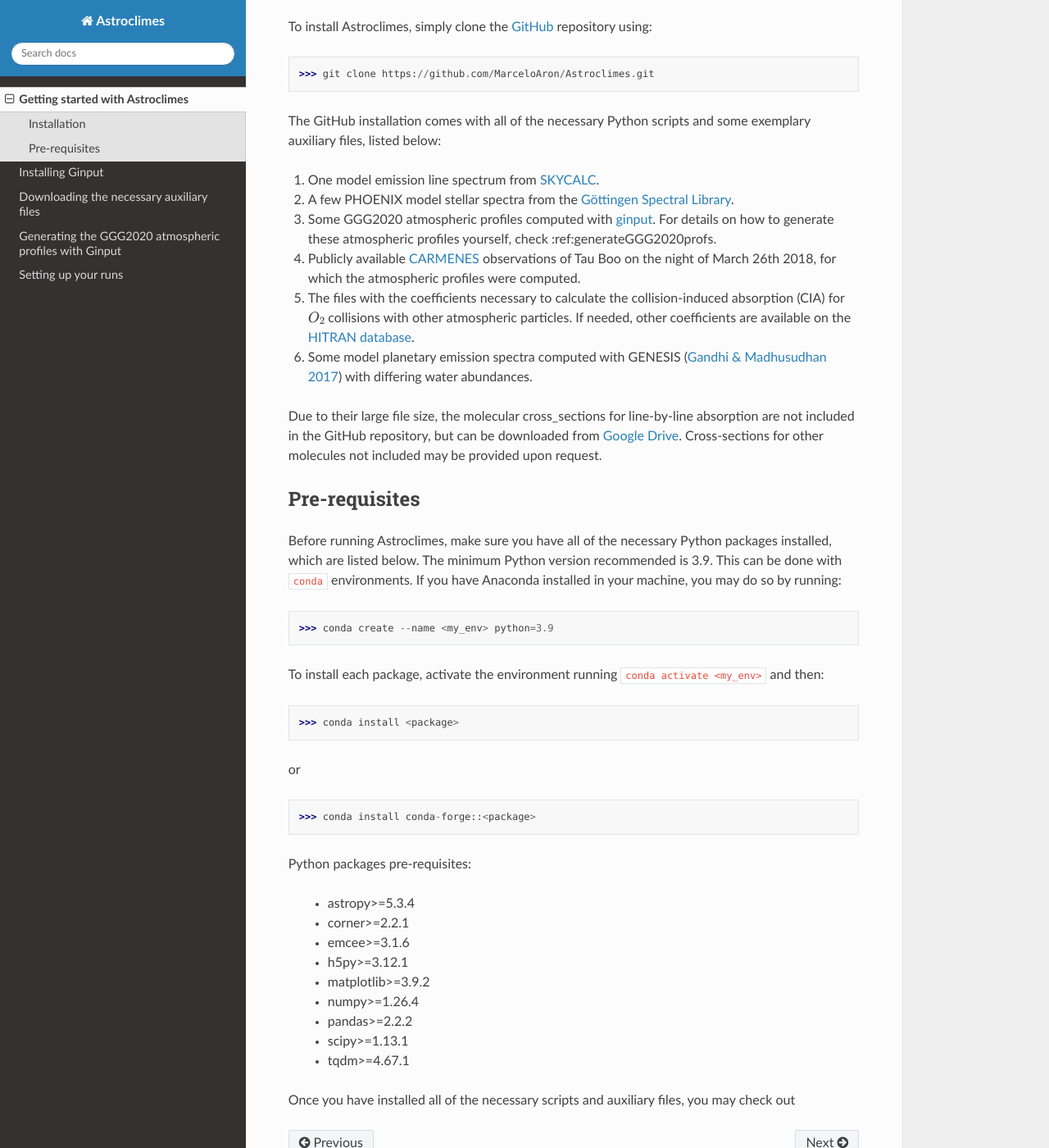
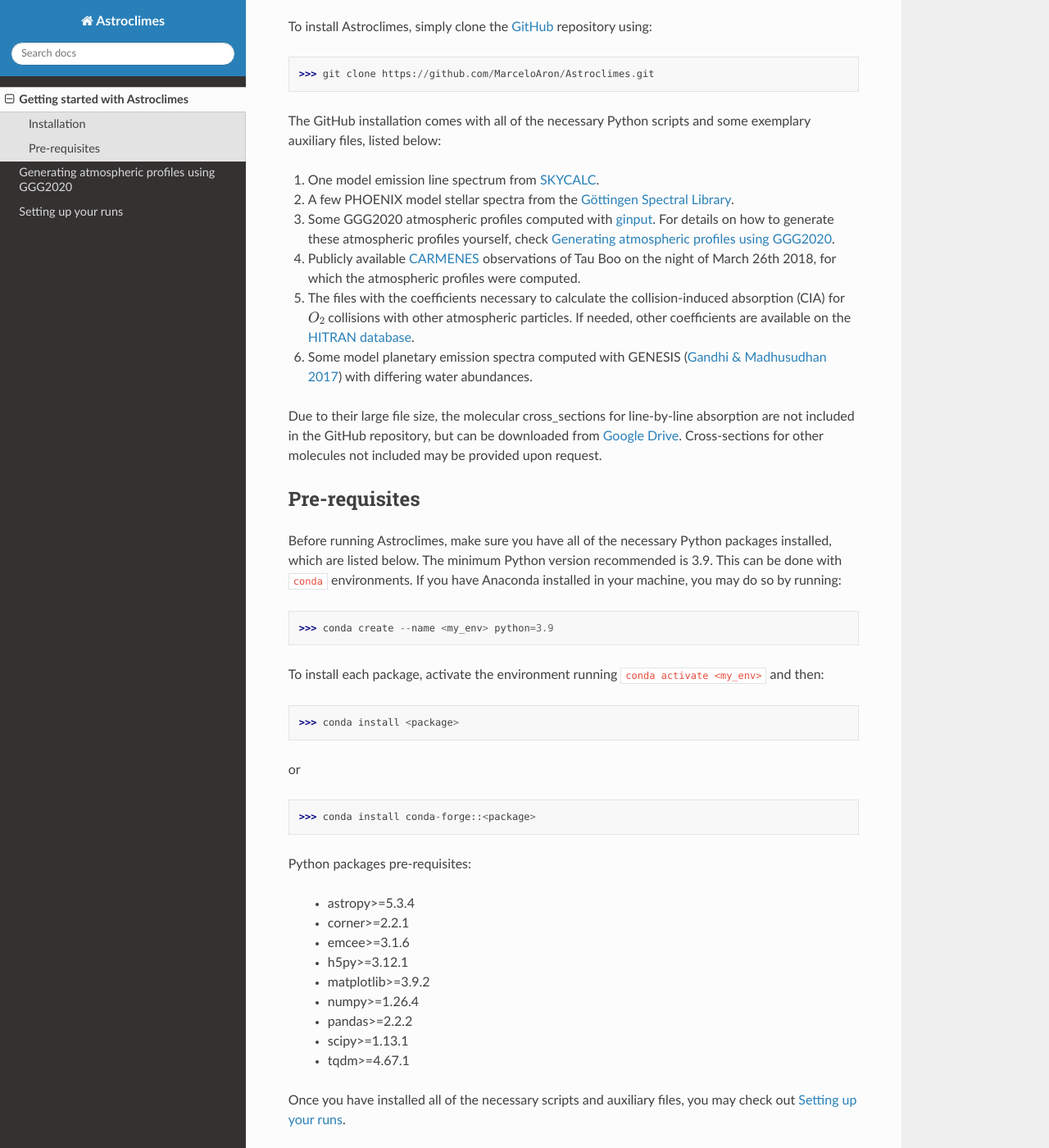
Before and after one commit to MarceloAron/Astroclimes, a Sphinx documentation site: the page built from docs/source/install_prerecs.rst, in a window 1280 px wide and 1400 px high, scrolled down 195 px. Shown: the whole window at 82% size. Built offline with Sphinx 7.4.7 and the Read the Docs theme 3.1.0, drawn with Linux system fonts in a browser that asks for light colours; some of the changed lines change nothing that is shown.

Commit message:
update .rst files

```diff
--- a/docs/source/generateGGG2020profs.rst
+++ b/docs/source/generateGGG2020profs.rst
@@ -1,4 +1,3 @@
-(gen-ggg2020-profs)=
 Generating atmospheric profiles using GGG2020
 =====
 
--- a/docs/source/install_prerecs.rst
+++ b/docs/source/install_prerecs.rst
@@ -12,7 +12,7 @@
 
 1. One model emission line spectrum from `SKYCALC <https://www.eso.org/observing/etc/bin/gen/form?INS.MODE=swspectr+INS.NAME=SKYCALC>`_.
 2. A few PHOENIX model stellar spectra from the `Göttingen Spectral Library <https://phoenix.astro.physik.uni-goettingen.de/>`_.
-3. Some GGG2020 atmospheric profiles computed with `ginput <https://ginput.readthedocs.io/en/latest/>`_. For details on how to generate these atmospheric profiles yourself, check :ref:generateGGG2020profs.
+3. Some GGG2020 atmospheric profiles computed with `ginput <https://ginput.readthedocs.io/en/latest/>`_. For details on how to generate these atmospheric profiles yourself, check :doc:`generateGGG2020profs`.
 4. Publicly available `CARMENES  <https://carmenes.caha.es/>`_ observations of Tau Boo on the night of March 26th 2018, for which the atmospheric profiles were computed.
 5. The files with the coefficients necessary to calculate the collision-induced absorption (CIA) for :math:`O_2` collisions with other atmospheric particles. If needed, other coefficients are available on the `HITRAN database <https://www.hitran.org/cia/>`_.
 6. Some model planetary emission spectra computed with GENESIS (`Gandhi & Madhusudhan 2017 <https://ui.adsabs.harvard.edu/abs/2017MNRAS.472.2334G/abstract>`_) with differing water abundances.
@@ -46,4 +46,4 @@
   - scipy>=1.13.1
   - tqdm>=4.67.1
 
-Once you have installed all of the necessary scripts and auxiliary files, you may check out
+Once you have installed all of the necessary scripts and auxiliary files, you may check out :doc:`setup`.
```
